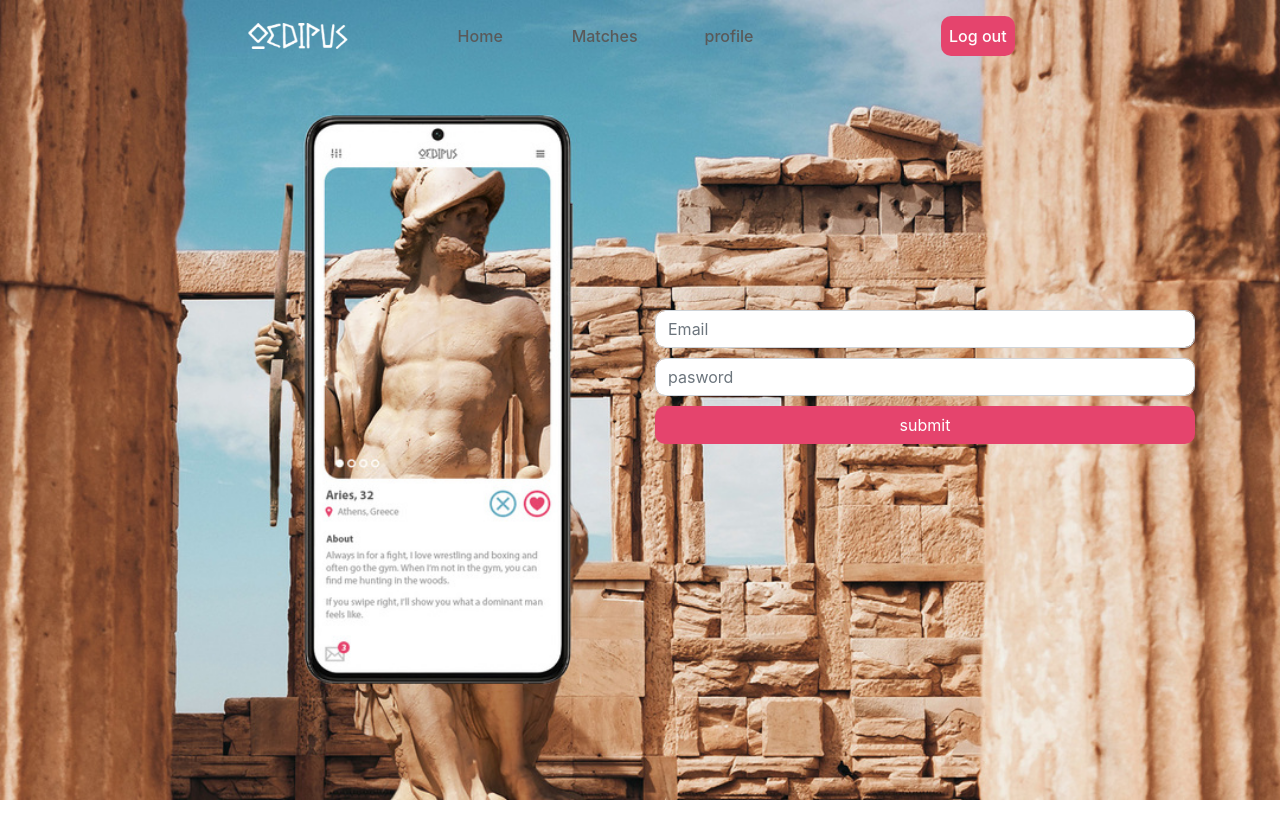
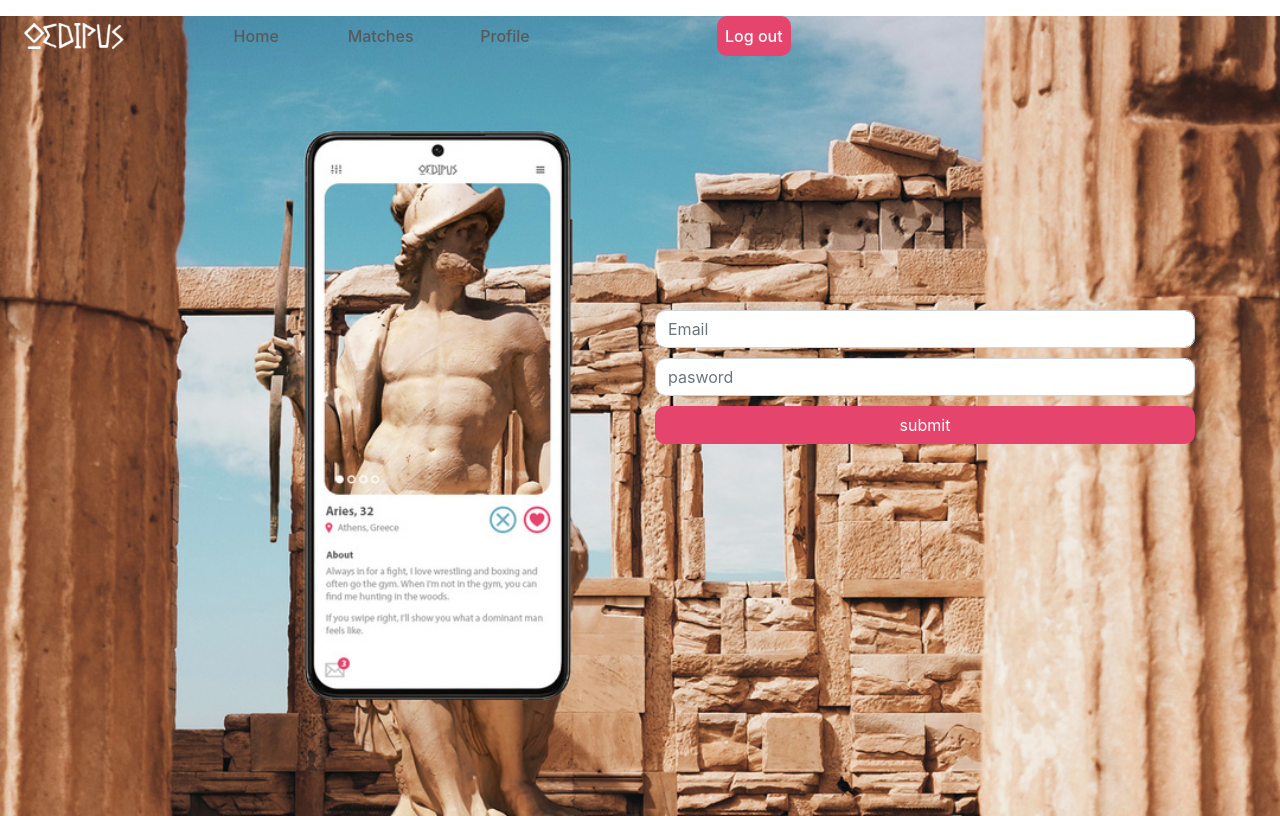
Before and after one commit to AADecoz/Eros, an Angular app in the folder datingsite/: page /Login in a window 1280 px wide. Built offline with nearby package versions, Linux system fonts and the light colour scheme; sample sign-in values are in the browser's storage.

Commit message:
gen comp profile

```diff
--- a/datingsite/src/app/app-routing.module.ts
+++ b/datingsite/src/app/app-routing.module.ts
@@ -6,12 +6,14 @@ import { MatchesComponent } from './matches/matches.component';
 import { RegisterComponent} from "./register/register.component";
 import { UserGuard } from './user.guard';
 import { PreferencesComponent } from './preferences/preferences.component';
+import { ProfileComponent} from "./profile/profile.component";
 
 const routes: Routes = [
   {path: "", component: HomescreenComponent,canActivate:[UserGuard] },
   {path: "Login", component: LoginComponent},
   {path:"Register", component: RegisterComponent},
   {path:"Matches",component: MatchesComponent, canActivate:[UserGuard]},
+  {path:"profile",component: ProfileComponent, canActivate:[UserGuard]},
   {path:"preferences",component: PreferencesComponent,canActivate:[UserGuard]}
 ];
 
--- a/datingsite/src/app/app.module.ts
+++ b/datingsite/src/app/app.module.ts
@@ -17,6 +17,7 @@ import { DateAgePipe } from './date-age.pipe';
 import { GendernamePipe } from './gendername.pipe';
 import { PreferencesComponent } from './preferences/preferences.component';
 import { UploadComponent } from './upload/upload.component';
+import { ProfileComponent } from './profile/profile.component';
 
 
 
@@ -32,7 +33,8 @@ import { UploadComponent } from './upload/upload.component';
     DateAgePipe,
     GendernamePipe,
     PreferencesComponent,
-    UploadComponent
+    UploadComponent,
+    ProfileComponent
 
   ],
   imports: [
--- a/datingsite/src/app/navbar/navbar.component.html
+++ b/datingsite/src/app/navbar/navbar.component.html
@@ -1,4 +1,4 @@
-<nav class="w-100">
+
   <nav [ngStyle]="{'background-color':color}" id="navbar"
     class="navbar navbar-expand-md navbar-light w-100 d-flex justify-content-end p-0"> <a id="logo"
       class="navbar-brand ml-4   " href="#"><img [src]="sourceLogo"></a>
@@ -19,7 +19,7 @@
           <a id="matchLink" class="nav-link test" routerLink="/Matches" *ngIf="loggedIn">Matches</a>
         </li>
         <li class="nav-item  w-100 none ">
-          <a id="matchLink" class="nav-link test" routerLink="/preferences" *ngIf="loggedIn">profile</a>
+          <a id="matchLink" class="nav-link test" routerLink="/profile" *ngIf="loggedIn">Profile</a>
         </li>
         <div id="loginRegCon" class=" d-flex flex-column flex-md-row w-100">
           <li id="loginContainer" class="nav-item p-0 w-100 " *ngIf="loggedOut">
--- /dev/null
+++ b/datingsite/src/app/profile/profile.component.html
@@ -0,0 +1 @@
+<app-navbar></app-navbar>
--- /dev/null
+++ b/datingsite/src/app/profile/profile.component.ts
@@ -0,0 +1,15 @@
+import { Component, OnInit } from '@angular/core';
+
+@Component({
+  selector: 'app-profile',
+  templateUrl: './profile.component.html',
+  styleUrls: ['./profile.component.scss']
+})
+export class ProfileComponent implements OnInit {
+
+  constructor() { }
+
+  ngOnInit(): void {
+  }
+
+}
```
Also changed, not shown: datingsite/src/app/profile/profile.component.scss (added), 1 other file (tests, documents, lock files or other folders).
